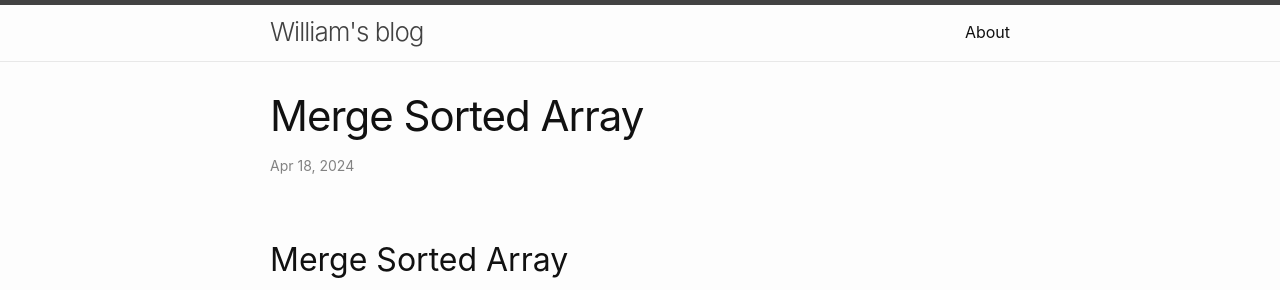
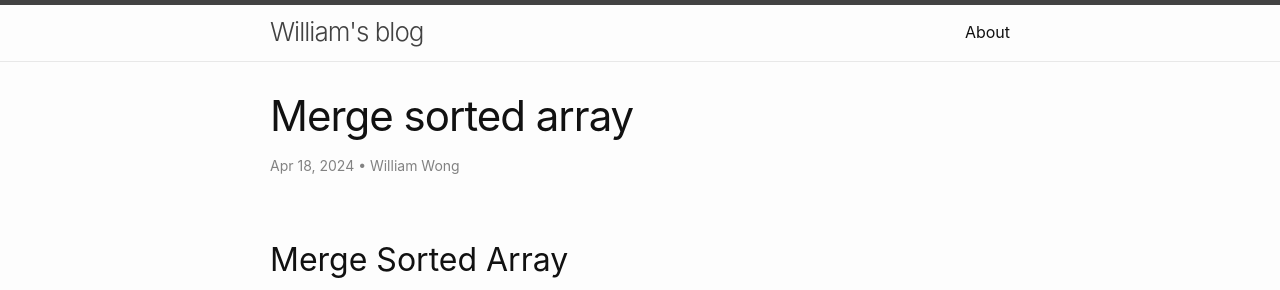
Before and after one commit to wongwil/wongwil.github.io, a Jekyll site: the page built from _posts/2024-04-18-merge-sorted-array.md, in a window 1280 px wide. Shown: the top 290 px of the page. Built offline with Jekyll 4.4.1, drawn with Linux system fonts in a browser that asks for light colours; our own code applies the rules of GitHub Pages for plain Markdown files; comment, search, counter and statistics services are not loaded.

Commit message:
Update 2024-04-18-merge-sorted-array.md

```diff
--- a/_posts/2024-04-18-merge-sorted-array.md
+++ b/_posts/2024-04-18-merge-sorted-array.md
@@ -1,3 +1,12 @@
+---
+layout: post
+title: "Merge sorted array"
+author: William Wong
+categories: leetcode
+tag: Easy
+published: true
+---
+
 ## Merge Sorted Array
 
 You are given two integer arrays `nums1` and `nums2`, sorted in non-decreasing order, and
```
